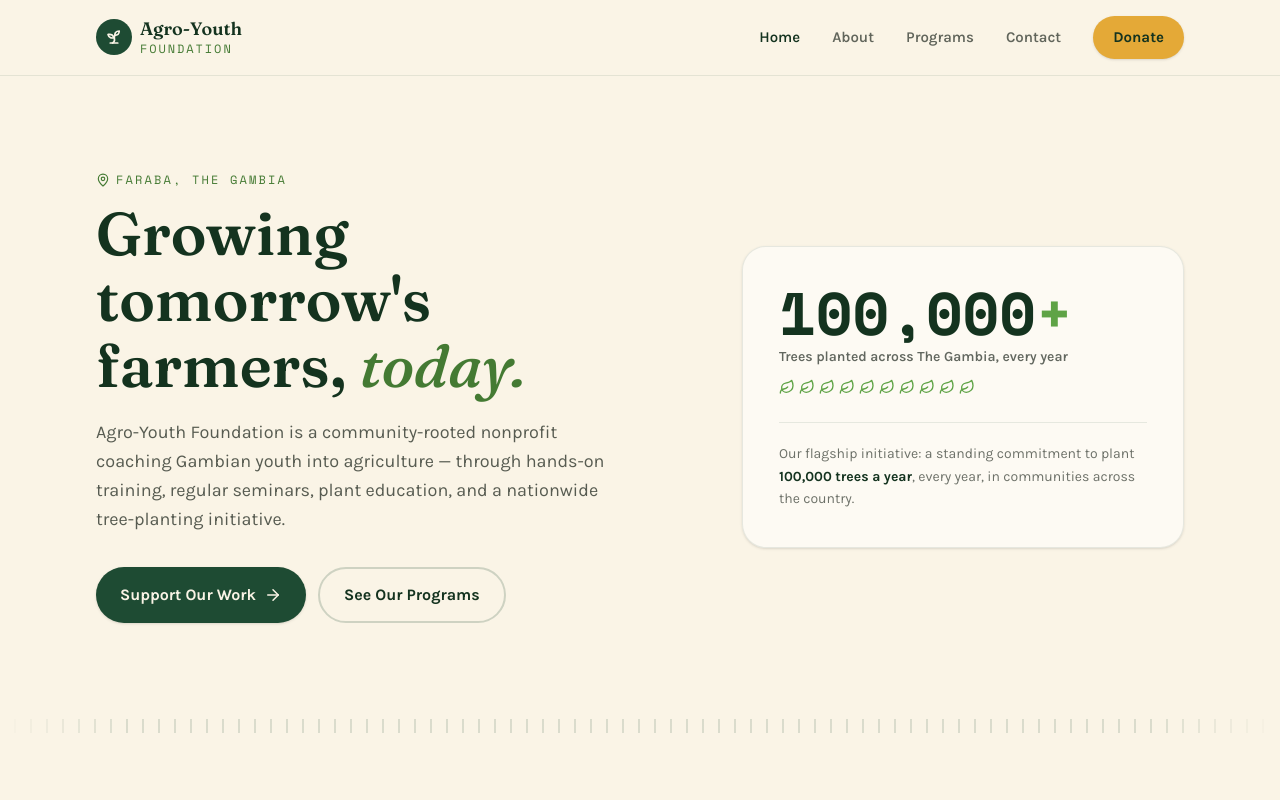
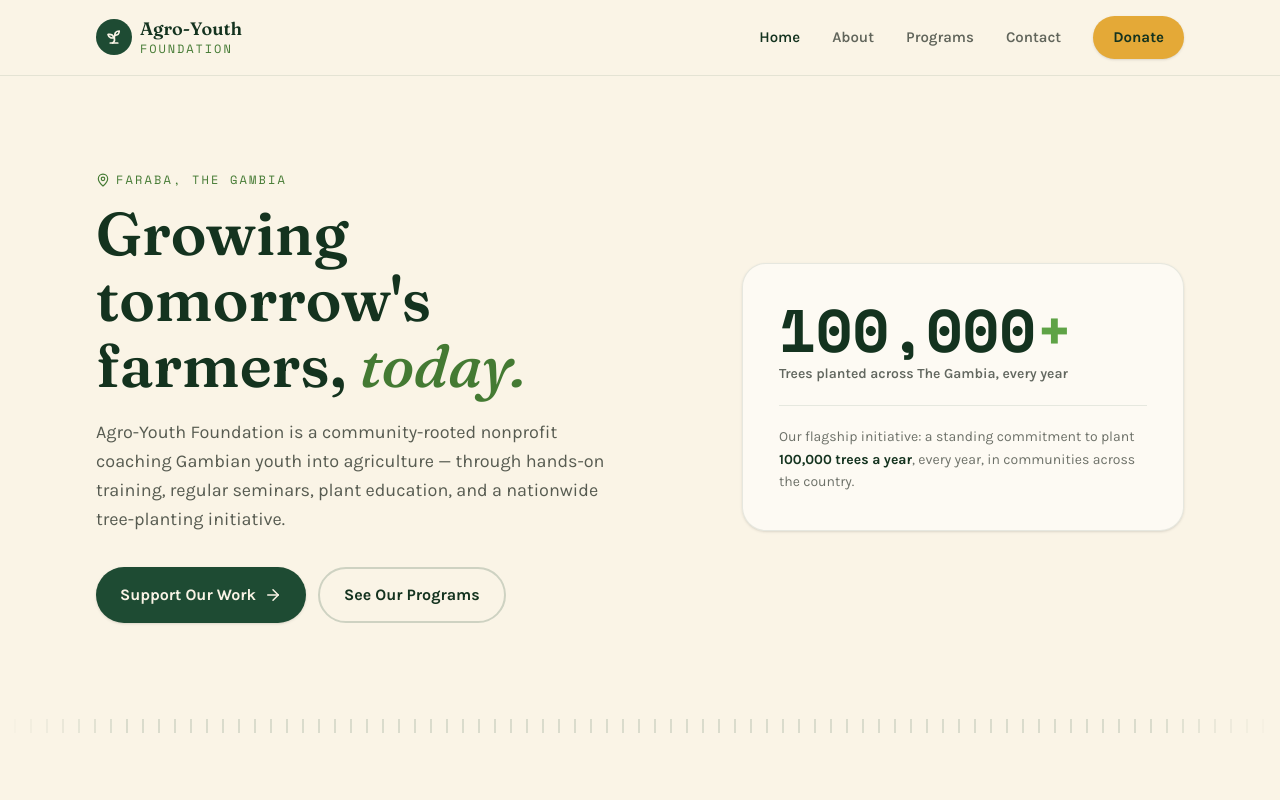
Before and after one commit to ibrahim-utg/HCI-Assignment-Repo, a React (Vite) app: page / in a window 1280 px wide. Shown: the top 800 px of the page. Built offline with nearby package versions, Linux system fonts and the light colour scheme.

Commit message:
refactor: simplify TreeCounter component by removing animation and unused code

```diff
--- a/src/components/TreeCounter.jsx
+++ b/src/components/TreeCounter.jsx
@@ -1,20 +1,15 @@
 import { useEffect, useRef, useState } from "react";
-import { Leaf } from "lucide-react";
-
-const LEAF_COUNT = 10;
 
 /**
- * The site's signature element: a counter that grows toward the
- * foundation's flagship number (100,000 trees a year) the moment it
- * scrolls into view, with a row of leaves filling in alongside it.
+ * A simple, static display of the foundation's flagship number.
+ * It gently pops into view once, the moment it scrolls onto screen
+ * (no counting animation — just a clean reveal).
  */
 export default function TreeCounter({
   target = 100000,
   label = "Trees planted each year",
-  duration = 1800,
 }) {
-  const [count, setCount] = useState(0);
-  const [started, setStarted] = useState(false);
+  const [visible, setVisible] = useState(false);
   const ref = useRef(null);
 
   useEffect(() => {
@@ -24,7 +19,7 @@ export default function TreeCounter({
     const observer = new IntersectionObserver(
       ([entry]) => {
         if (entry.isIntersecting) {
-          setStarted(true);
+          setVisible(true);
           observer.disconnect();
         }
       },
@@ -34,56 +29,20 @@ export default function TreeCounter({
     return () => observer.disconnect();
   }, []);
 
-  useEffect(() => {
-    if (!started) return;
-
-    const prefersReducedMotion = window.matchMedia(
-      "(prefers-reduced-motion: reduce)",
-    ).matches;
-    if (prefersReducedMotion) {
-      setCount(target);
-      return;
-    }
-
-    let frame;
-    const start = performance.now();
-
-    const tick = (now) => {
-      const elapsed = now - start;
-      const progress = Math.min(elapsed / duration, 1);
-      const eased = 1 - Math.pow(1 - progress, 3); // ease-out-cubic
-      setCount(Math.round(eased * target));
-      if (progress < 1) frame = requestAnimationFrame(tick);
-    };
-
-    frame = requestAnimationFrame(tick);
-    return () => cancelAnimationFrame(frame);
-  }, [started, target, duration]);
-
-  const filledLeaves = Math.max(1, Math.round((count / target) * LEAF_COUNT));
-
   return (
-    <div ref={ref} className="inline-block">
+    <div
+      ref={ref}
+      className={`inline-block transition-all duration-700 ease-out ${
+        visible
+          ? "translate-y-0 scale-100 opacity-100"
+          : "translate-y-2 scale-95 opacity-0"
+      }`}
+    >
       <p className="font-mono text-5xl font-bold text-forest-dark sm:text-6xl">
-        {count.toLocaleString()}
+        {target.toLocaleString()}
         <span className="text-leaf">+</span>
       </p>
       <p className="mt-1 text-sm font-semibold text-ink/70">{label}</p>
-      <div className="mt-3 flex gap-1" aria-hidden="true">
-        {Array.from({ length: LEAF_COUNT }).map((_, i) => (
-          <Leaf
-            key={i}
-            size={16}
-            strokeWidth={2}
-            className={`transition-all duration-500 ${
-              i < filledLeaves
-                ? "scale-100 text-leaf opacity-100"
-                : "scale-75 text-forest/15 opacity-60"
-            }`}
-            style={{ transitionDelay: `${i * 40}ms` }}
-          />
-        ))}
-      </div>
     </div>
   );
 }
```
